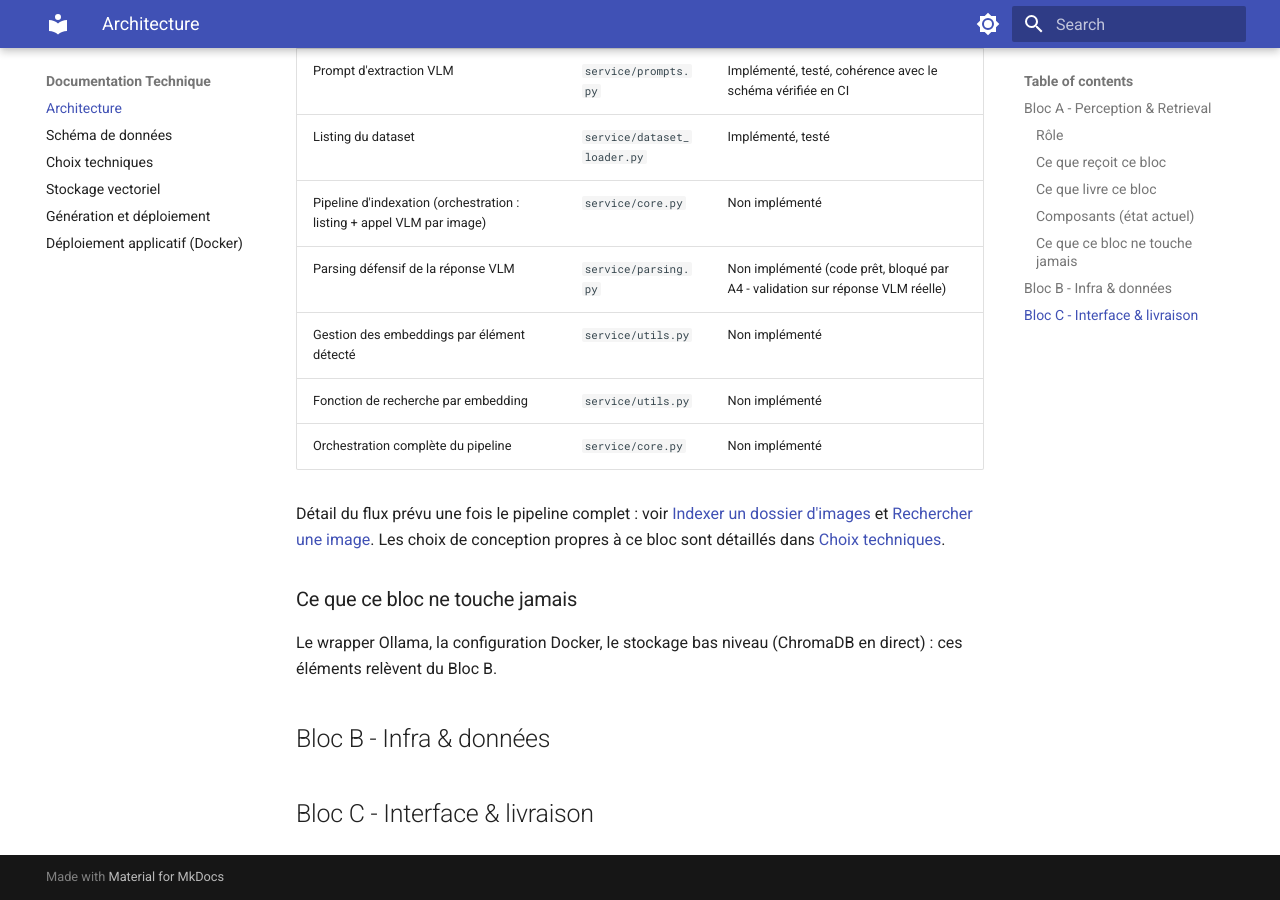
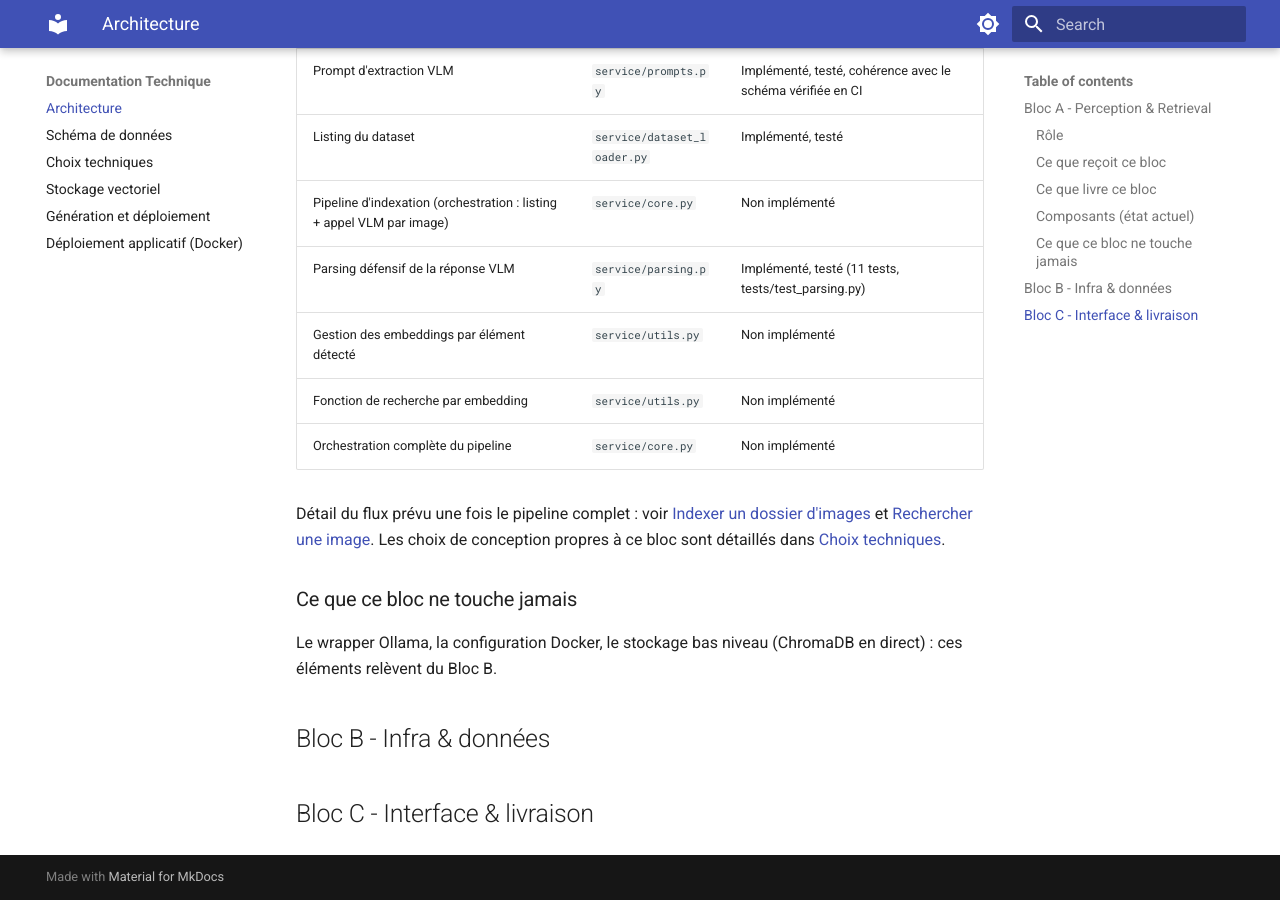
Before and after one commit to dhesdin/sae_s5_vrag_crop, an MkDocs documentation site: the page built from documentation/technique/architecture.md, in a window 1280 px wide and 900 px high, scrolled down 1310 px. Built offline with MkDocs 1.6.1 and Material for MkDocs 9.7.7, drawn with Linux system fonts in a browser that asks for light colours.

```diff
--- a/documentation/technique/architecture.md
+++ b/documentation/technique/architecture.md
@@ -50,7 +50,7 @@ Au Bloc C : le format de sortie JSON par image, défini par le schéma
 | Prompt d'extraction VLM                                                   | `service/prompts.py`        | Implémenté, testé, cohérence avec le schéma vérifiée en CI                    |
 | Listing du dataset                                                        | `service/dataset_loader.py` | Implémenté, testé                                                             |
 | Pipeline d'indexation (orchestration : listing + appel VLM par image)     | `service/core.py`           | Non implémenté                                                                |
-| Parsing défensif de la réponse VLM                                        | `service/parsing.py`        | Non implémenté (code prêt, bloqué par A4 - validation sur réponse VLM réelle) |
+| Parsing défensif de la réponse VLM                                        | `service/parsing.py`        | Implémenté, testé (11 tests, tests/test_parsing.py)                           |
 | Gestion des embeddings par élément détecté                                | `service/utils.py`          | Non implémenté                                                                |
 | Fonction de recherche par embedding                                       | `service/utils.py`          | Non implémenté                                                                |
 | Orchestration complète du pipeline                                        | `service/core.py`           | Non implémenté                                                                |
```
Also changed, not shown: docs/COMMON_REPORT.md (+1 -1 lines), docs/DHESDIN_REPORT.md (+8 -3 lines), docs/monitoring/sprint-01.md (+1 -1 lines).
